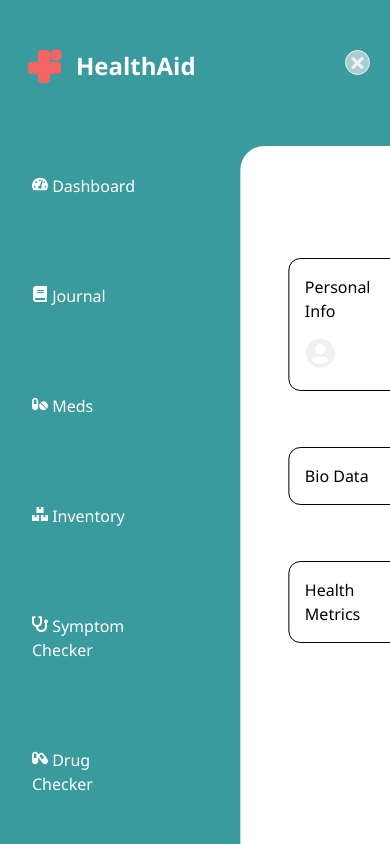
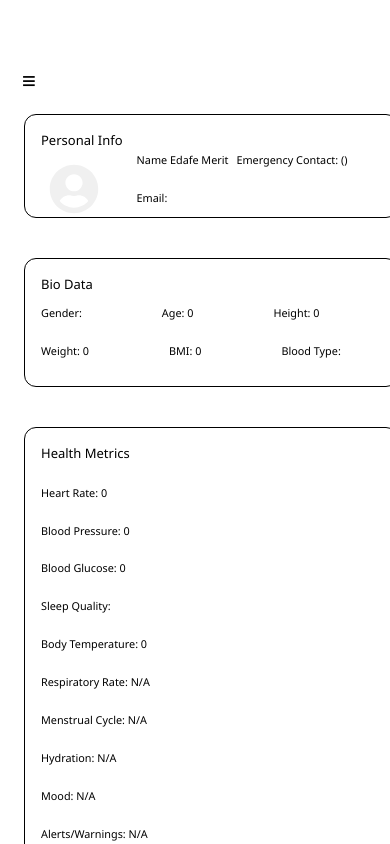
Before and after one commit to merytpeters/HealthAid-v1.1, a React (Vite) app in the folder frontend/healthaid-frontend/: page /app/dashboard in a window 390 px wide. Shown: the top 844 px of the page. Built offline with nearby package versions, Linux system fonts and the light colour scheme.

Commit message:
User dashboard build, refined and polished to better reflect figma design

```diff
--- /dev/null
+++ b/frontend/healthaid-frontend/src/components/commonUser/userprofile.tsx
@@ -0,0 +1,90 @@
+import type {
+    PersonalInfo,
+    BioData,
+    HealthMetrics
+} from "../../lib/commonusertype";
+import '../../styles/userdashboards/commonuserprofile.css'
+
+interface ProfileProps {
+  PersonalInfo: PersonalInfo;
+}
+
+export function Profile ({ PersonalInfo }: ProfileProps) {
+  return (
+	<div className="prof">
+	  <div className="userInfo">
+        <p>Name {PersonalInfo.full_name}</p>
+        <p>Email: {PersonalInfo.email}</p>
+       </div>
+	  <div className="emergency">
+		<p>
+		  Emergency Contact: {PersonalInfo.emergency_contact
+			? `${PersonalInfo.emergency_contact.name} (${PersonalInfo.emergency_contact.email})`
+			: "Not provided"}
+		</p>
+	  </div>
+	</div>
+  );
+}
+
+interface BioProps {
+    BioData: BioData
+}
+
+export function ProfileData ({ BioData }: BioProps) {
+    return (
+        <div className="profdata">
+            <div className="bioinfo">
+                <div className="row-one">
+                   <p>Gender: {BioData.gender}</p>
+                   <p>Age: {BioData.age}</p>
+                   <p>Height: {BioData.height}</p>
+                </div>
+                <div className="row-two">
+                   <p>Weight: {BioData.weight}</p>
+                   <p>BMI: {BioData.bmi}</p>
+                   <p>Blood Type: {BioData.blood_type}</p>
+                </div>
+            </div>
+        </div>
+    )
+}
+
+interface HealthMetricsProps {
+    HealthMetrics: HealthMetrics
+}
+
+export function HealthMetricsData ({ HealthMetrics }: HealthMetricsProps) {
+    return (
+        <div className="healthdata">
+            <div className="healthInfo">
+                <p>Heart Rate: {HealthMetrics.heart_rate ?? "N/A"}</p>
+                <p>Blood Pressure: {HealthMetrics.blood_pressure ?? "N/A"}</p>
+                <p>Blood Glucose: {HealthMetrics.blood_glucose ?? "N/A"}</p>
+                <p>Sleep Quality: {HealthMetrics.sleep_quality ?? "N/A"}</p>
+                <p>Body Temperature: {HealthMetrics.body_temperature ?? "N/A"}</p>
+                <p>Respiratory Rate: {HealthMetrics.respiratory_rate ?? "N/A"}</p>
+                <p>
+                  Menstrual Cycle: {HealthMetrics.menstrual_cycle_tracker
+                  ? JSON.stringify(HealthMetrics.menstrual_cycle_tracker)
+                  : "N/A"}
+                </p>
+                <p>
+                  Hydration: {HealthMetrics.hydration
+                  ? JSON.stringify(HealthMetrics.hydration)
+                  : "N/A"}
+                </p>
+                <p>
+                  Mood: {HealthMetrics.mood_tracker
+                  ? JSON.stringify(HealthMetrics.mood_tracker)
+                  : "N/A"}
+                </p>
+                <p>
+                  Alerts/Warnings: {HealthMetrics.alert_warnings
+                  ? JSON.stringify(HealthMetrics.alert_warnings)
+                  : "N/A"}
+                </p>
+            </div>
+        </div>
+    )
+}
--- a/frontend/healthaid-frontend/src/components/layout.tsx
+++ b/frontend/healthaid-frontend/src/components/layout.tsx
@@ -5,7 +5,7 @@ import HealthaidLogo from "../assets/healthaidlogo";
 import '../styles/layout.css'
 
 const Layout = () => {
-  const [sidebarOpen, setSidebarOpen] = useState(true);
+  const [sidebarOpen, setSidebarOpen] = useState(false);
 
   return (
     <div className={`layout-container ${sidebarOpen ? 'sidebar-open' : 'sidebar-closed'}`}>
--- a/frontend/healthaid-frontend/src/components/userDashboards/commonuserdashboard.tsx
+++ b/frontend/healthaid-frontend/src/components/userDashboards/commonuserdashboard.tsx
@@ -1,5 +1,10 @@
+import { FaUserCircle } from "react-icons/fa";
 import '../../styles/userdashboards/commonuserdashboard.css';
-import { FaUserCircle } from "react-icons/fa";
+import {
+    Profile,
+    ProfileData,
+    HealthMetricsData
+} from "../commonUser/userprofile";
 
 function CommonUserDashboard  () {
     return (
@@ -7,14 +12,51 @@ function CommonUserDashboard  () {
             <section className="section1">
                 Personal Info
                 <aside className="profilepic">
-                    <FaUserCircle size={30}/>
+                    <FaUserCircle size={50}/>
                 </aside>
+                <>
+                <Profile
+                PersonalInfo={{
+                    full_name: "Edafe Merit",
+                    email: "",
+                    phone_number: "",
+                    emergency_contact: {
+                        name: "",
+                        email: "",
+                    }
+                }}
+                />
+                </>
             </section>
             <section className="section2">
                 Bio Data
+                <>
+                <ProfileData
+                BioData={{
+                    gender: "",
+                    age: 0,
+                    height: 0,
+                    weight: 0,
+                    dob: "",
+                    bmi: new Float32Array([0]),
+                    blood_type: ""
+                }}
+                />
+                </>
             </section>
             <section className="section3">
                 Health Metrics
+                <>
+                <HealthMetricsData
+                HealthMetrics={{
+                    blood_pressure: 0,
+                    heart_rate: 0,
+                    blood_glucose: 0,
+                    sleep_quality: "",
+                    body_temperature: 0
+                }}
+                />
+                </>
             </section>
         </div>
     )
--- /dev/null
+++ b/frontend/healthaid-frontend/src/lib/commonusertype.ts
@@ -0,0 +1,59 @@
+interface EmergencyContact {
+    name: string;
+    email?: string;
+}
+
+
+export interface PersonalInfo {
+    full_name: string;
+    email: string;
+    phone_number?: string;
+    emergency_contact?: EmergencyContact;
+}
+
+export interface BioData {
+    gender: string;
+    age: number;
+    weight?: number;
+    height?: number;
+    dob: string;
+    blood_type?: string;
+    bmi?: Float32Array;
+}
+
+export interface MenstrualCycleTracker {
+    cycle_day?: number;
+    period_start_date?: string;
+    period_end_date?: string;
+    symptoms?: string[];
+}
+
+export interface Hydration {
+    amount_liters?: number;
+    goal_liters?: number;
+    hydration_status?: string;
+}
+
+export type MoodEnum = "happy" | "sad" | "anxious" | "neutral" | "stressed";
+
+export interface MoodTracker {
+    mood: MoodEnum;
+    notes?: string;
+}
+
+export interface AlertWarnings {
+    alerts: string[];
+}
+
+export interface HealthMetrics {
+    heart_rate?: number;
+    blood_pressure?: number;
+    blood_glucose?: number;
+    sleep_quality?: string;
+    body_temperature?: number;
+    respiratory_rate?: number;
+    menstrual_cycle_tracker?: MenstrualCycleTracker;
+    hydration?: Hydration;
+    mood_tracker?: MoodTracker;
+    alert_warnings?: AlertWarnings;
+}
--- a/frontend/healthaid-frontend/src/styles/userdashboards/commonuserdashboard.css
+++ b/frontend/healthaid-frontend/src/styles/userdashboards/commonuserdashboard.css
@@ -5,7 +5,6 @@
   padding-top: 6rem;
   background-color: white;
   min-height: 100vh;
-  margin-right: 0;
   border-radius: 8px;
 }
 
@@ -15,22 +14,52 @@
   padding: 1rem;
   border: 1px solid black;
   border-radius: 12px;
+  display: flex;
+  flex-direction: column;
+  position: relative;
 }
 
 .profilepic {
   cursor: pointer;
   color: #F0F0F0;
-  margin-top: 15px;
+  margin-top: 50px;
+  width: 80px;
+  height: 80px;
+  padding: 0.5rem;
 }
 
 @media (max-width: 767px) {
   .commonuserdashboard {
     min-height: auto;
-    gap: 2rem;
+    gap: 1rem;
     border-radius: 0;
+    padding-top: 4rem;
+    padding: 0.5rem;
   }
 
-  .section1, .section2, .section3 {
+  .section1, .section3 {
     margin-bottom: 1.5rem;
+    height: 70px;
+    width: 340px;
+    max-width: 350px;
+    font-size: small;
+  }
+
+  .section2, .section3 {
+    margin-bottom: 1.5rem;
+    height: fit-content;
+    width: 340px;
+    max-width: 350px;
+    font-size: small;
+  }
+
+  .profilepic {
+    width: 50px;
+    height: 50px;
+    margin-top: 5px;
+  }
+
+  .prof {
+    margin-top: 10px;
   }
 }
--- /dev/null
+++ b/frontend/healthaid-frontend/src/styles/userdashboards/commonuserprofile.css
@@ -0,0 +1,89 @@
+.prof {
+    position: absolute;
+    display: flex;
+    flex-direction: row;
+    left: 200px;
+    margin-top: 70px;
+    width: 80%;
+    gap: 20rem;
+    font-size: small;
+}
+
+.userInfo {
+    width: fit-content;
+    display: flex;
+    flex-direction: column;
+}
+
+.emergency {
+    width: fit-content;
+}
+
+.profdata {
+    position: relative;
+    display: flex;
+    margin-top: 10px;
+    width: 100%;
+    font-size: small;
+}
+
+.bioinfo {
+    width: fit-content;
+    display: flex;
+    flex-direction: column;
+}
+
+.row-one {
+    display: flex;
+    flex-direction: row;
+    gap: 25rem;
+}
+
+.row-two {
+    display: flex;
+    flex-direction: row;
+    gap: 25rem;
+}
+
+.healthdata {
+    position: relative;
+    display: flex;
+    margin-top: 10px;
+    width: 100%;
+    font-size: small;
+}
+
+.healthInfo {
+    width: fit-content;
+    display: flex;
+    flex-direction: column;
+}
+
+@media (max-width: 767px) {
+  .prof {
+    margin-top: 10px;
+    font-size: smaller;
+    left: 30%;
+    gap: 0.5rem;
+  }
+
+  .profdata {
+    margin-top: 0;
+  }
+
+  .bioinfo {
+    font-size: smaller;
+  }
+
+  .row-one {
+    gap: 5rem;
+  }
+
+  .row-two {
+    gap: 5rem;
+  }
+
+  .healthdata {
+    font-size: smaller;
+  }
+}
```
